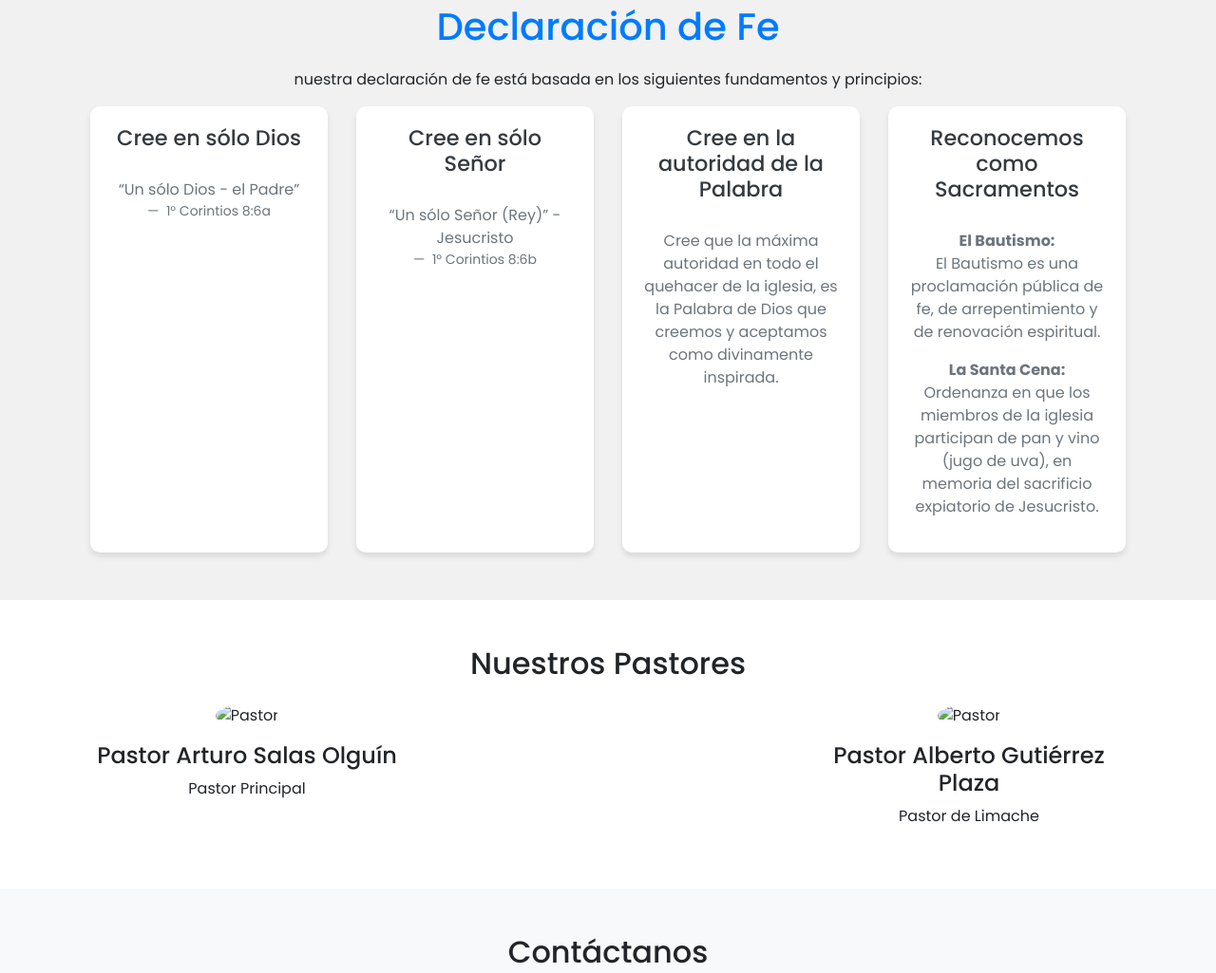
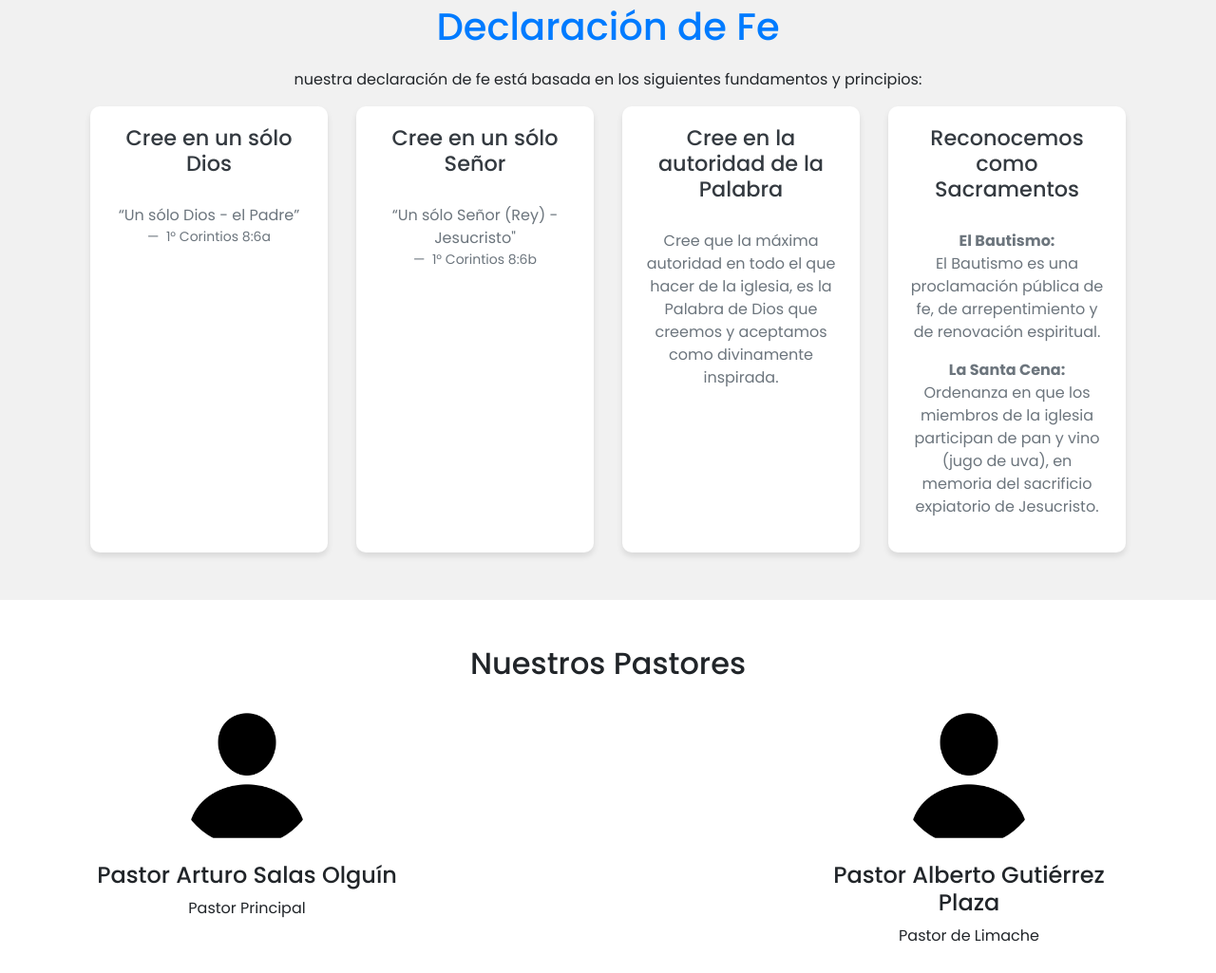
Before and after one commit to Troesnic/Troesnic.github.io, a plain HTML site: page Nosotros/nosotros.html in a window 1280 px wide. Shown: the part 820-1845 px from the top of the page at 95% size. Drawn offline with nearby package versions, Linux system fonts and the light colour scheme.

Commit message:
logos para pastores en seccion Nosotros

```diff
--- a/Nosotros/nosotros.html
+++ b/Nosotros/nosotros.html
@@ -47,23 +47,23 @@
             <div class="valores-lista">
                 <div class="valor-item">
                     <i class="fas fa-cross"></i>
-                    <h4>Cree en sólo Dios</h4>
+                    <h4>Cree en un sólo Dios</h4>
                     <br>
                     <p>“Un sólo Dios - el Padre”</p>
                     <figcaption class="blockquote-footer"> 1° Corintios 8:6a </figcaption>
                 </div>
                 <div class="valor-item">
                     <i class="fas fa-crown"></i>
-                    <h4>Cree en sólo Señor</h4>
+                    <h4>Cree en un sólo Señor</h4>
                     <br>
-                    <p>“Un sólo Señor (Rey)” - Jesucristo</p>
+                    <p>“Un sólo Señor (Rey) - Jesucristo"</p>
                     <figcaption class="blockquote-footer"> 1° Corintios 8:6b </figcaption>
                 </div>
                 <div class="valor-item">
                     <i class="fas fa-book"></i>
                     <h4>Cree en la autoridad de la Palabra</h4>
                     <br>
-                    <p>Cree que la máxima autoridad en todo el quehacer de la iglesia, es la Palabra de Dios que creemos y aceptamos como divinamente inspirada.</p>
+                    <p>Cree que la máxima autoridad en todo el que hacer de la iglesia, es la Palabra de Dios que creemos y aceptamos como divinamente inspirada.</p>
                 </div>
                 <div class="valor-item">
                     <i class="fas fa-water"></i>
@@ -82,14 +82,14 @@
         <h2 class="text-center mb-4">Nuestros Pastores</h2>
         <div class="row">
             <div class="col-md-4 text-center">
-                <img src="img/pastor.jpg" class="rounded-circle mb-3" width="150" height="150" alt="Pastor">
+                <img src="/img/logo_persona.png" class="rounded-circle mb-3" width="150" height="150" alt="Pastor">
                 <h4>Pastor Arturo Salas Olguín</h4>
                 <p>Pastor Principal</p>
             </div>
             <div class="col-md-4 text-center">
             </div>
             <div class="col-md-4 text-center">
-                <img src="img/pastor.jpg" class="rounded-circle mb-3" width="150" height="150" alt="Pastor">
+                <img src="/img/logo_persona.png" class="rounded-circle mb-3" width="150" height="150" alt="Pastor">
                 <h4>Pastor Alberto Gutiérrez Plaza</h4>
                 <p>Pastor de Limache</p>
             </div>
```
Also changed, not shown: img/logo_persona.png (added).
